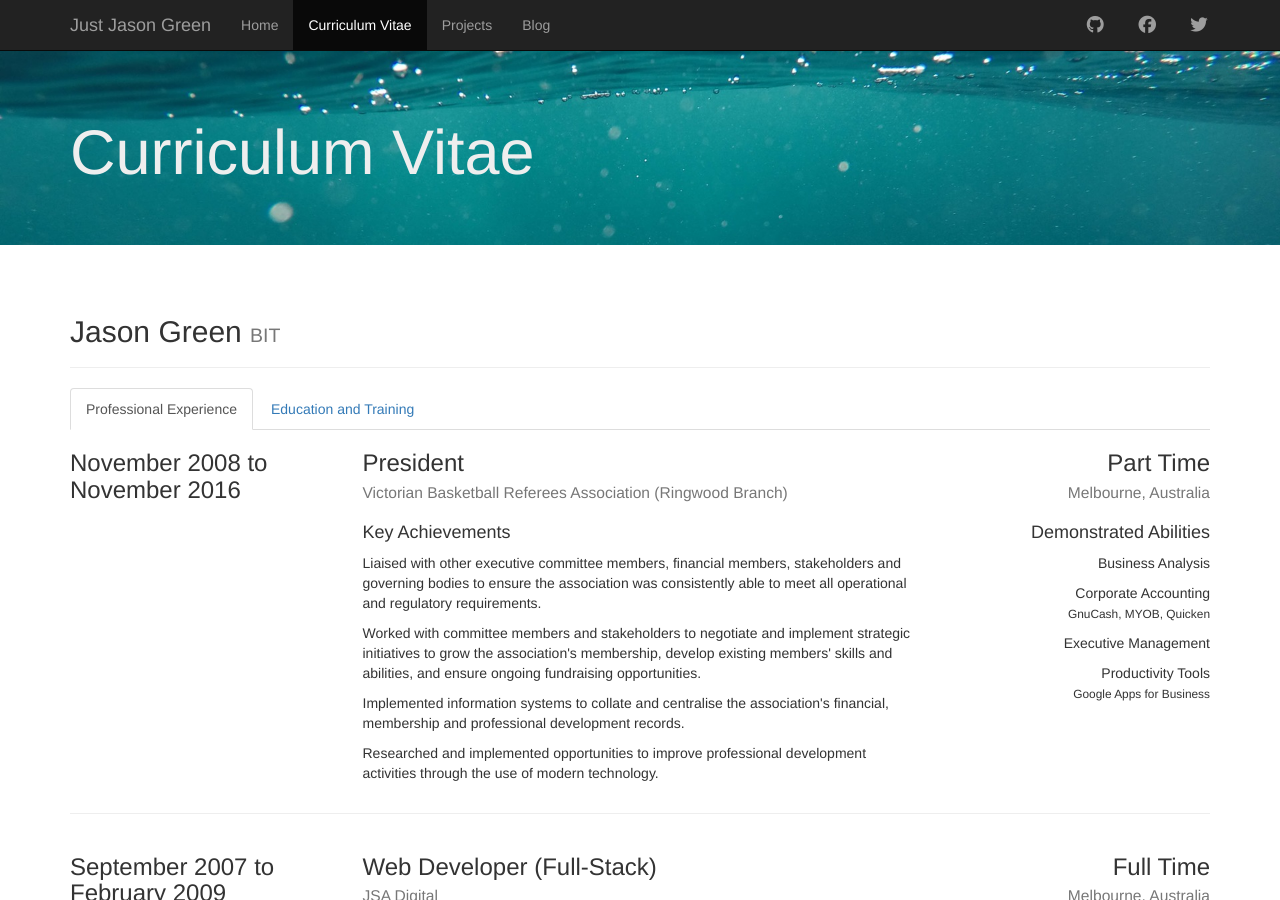
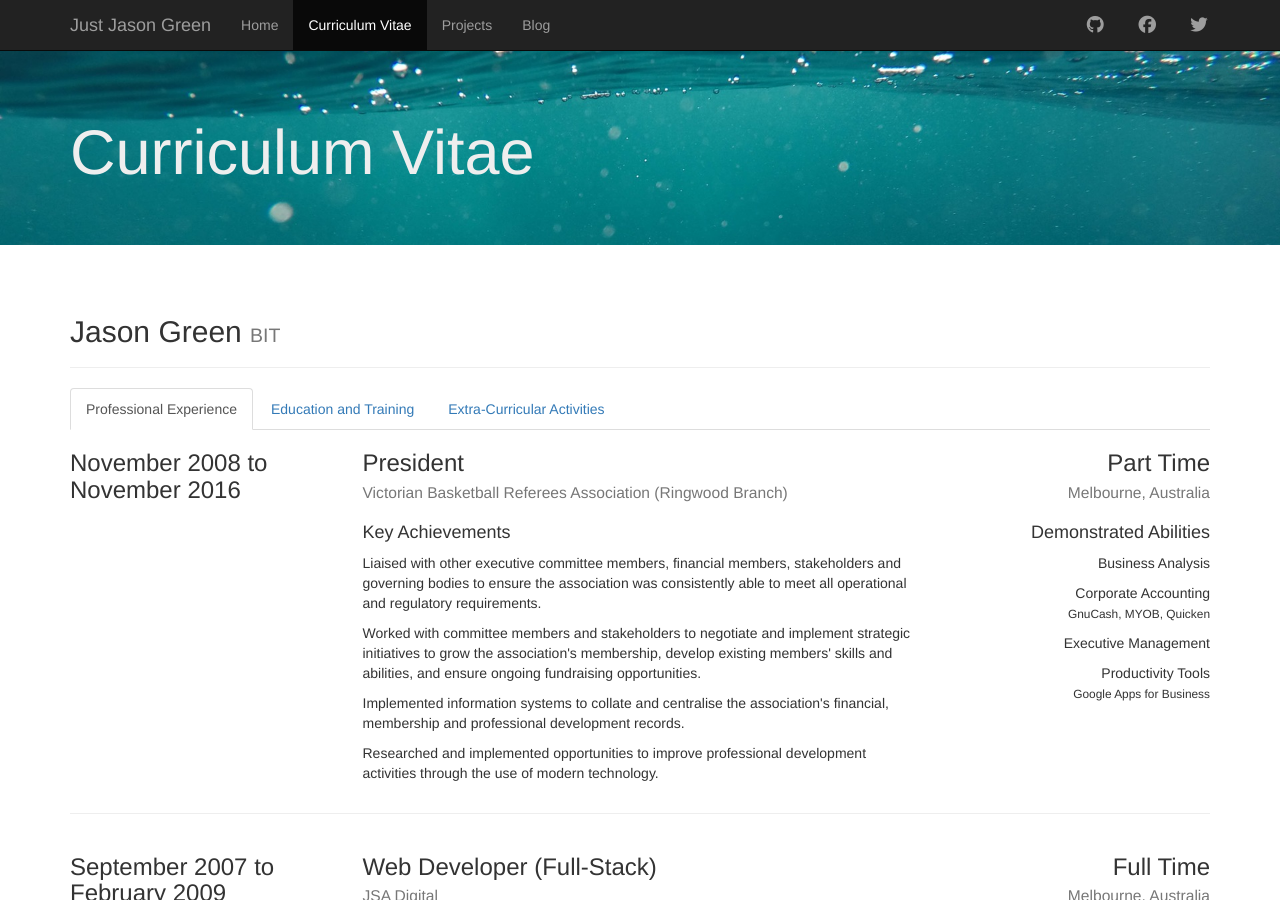
Before and after one commit to justjasongreen/justjasongreen.github.io, a Jekyll site: the page built from curriculum-vitae/index.html, in a window 1280 px wide and 900 px high. Built offline with Jekyll 4.4.1, drawn with Linux system fonts in a browser that asks for light colours; nearby versions of some CDN libraries.

Commit message:
Write Extra-Curricular Activities Section
Update curriculum-vitae/index.html to to add the 'Extra-Curricular Activities' section.

```diff
--- a/curriculum-vitae/index.html
+++ b/curriculum-vitae/index.html
@@ -7,9 +7,15 @@
     <h2>Jason Green <small>BIT</small></h2>
 </div>
 <div>
-    <ul class="nav nav-tabs" role="tablist">
+    <ul class="nav nav-tabs hidden-xs hidden-sm" role="tablist">
         <li role="presentation" class="active"><a href="#work" aria-controls="work" role="tab" data-toggle="tab">Professional Experience</a></li>
         <li role="presentation"><a href="#education" aria-controls="education" role="tab" data-toggle="tab">Education and Training</a></li>
+        <li role="presentation"><a href="#interests" aria-controls="interests" role="tab" data-toggle="tab">Extra-Curricular Activities</a></li>
+    </ul>
+    <ul class="nav nav-pills hidden-md hidden-lg" role="tablist">
+        <li role="presentation" class="active"><a href="#work" aria-controls="work" role="tab" data-toggle="tab">Professional Experience</a></li>
+        <li role="presentation"><a href="#education" aria-controls="education" role="tab" data-toggle="tab">Education and Training</a></li>
+        <li role="presentation"><a href="#interests" aria-controls="interests" role="tab" data-toggle="tab">Extra-Curricular Activities</a></li>
     </ul>
     <div class="tab-content">
         <div role="tabpanel" class="tab-pane fade in active" id="work">
@@ -646,5 +652,53 @@
                 </div>
             </div>
         </div>
+        <div role="tabpanel" class="tab-pane fade" id="interests">
+            <div class="row">
+                <div class="col-xs-3 text-center">
+                    <h3><i class="fa fa-camera-retro fa-fw fa-lg"></i></h3>
+                </div>
+                <div class="col-xs-9">
+                    <h3>Art</h3>
+                </div>
+            </div>
+            <div class="row">
+                <div class="col-xs-offset-3 col-xs-9">
+                    <p>After studying film-based photography as part of my VCE studies, I was selected to exhibit one of my folio pieces in the VCE Top Arts exhibition at the National Gallery of Victoria in 2000. This inspired me to continue indulging my passion for photography throughout my adult years, frequently building on my own success to assist with the education and development of other aspiring photographers through weekend workshops for senior secondary school students and amateur enthusiasts at a local photography studio.</p>
+                    <p>More recently, I was able to employ my digital photography skills in my own part-time business, assisting aspiring models with the development of their professional folios, whilst also selling my own High Dynamic Range (HDR) landscape and nature photography prints online.</p>
+                    <p>Today my interest in digital art has evolved beyond photography, with most of my current creative energy focused on exploring the boundless world of photo-realistic, computer generated (CG) art that has been opened up to the masses through the open-source 3D modelling software, Blender.</p>
+                </div>
+            </div>
+            <hr />
+            <div class="row">
+                <div class="col-xs-3 text-center">
+                    <h3><i class="fa fa-plane fa-fw fa-lg"></i></h3>
+                </div>
+                <div class="col-xs-9">
+                    <h3>Aviation</h3>
+                </div>
+            </div>
+            <div class="row">
+                <div class="col-xs-offset-3 col-xs-9">
+                    <p>Whilst completing my secondary school studies, I learned to fly light, fixed-wing aircraft, and was subsequently awarded an Australian Private Pilot's License (PPL) before I was even allowed to drive a car!</p>
+                    <p>I continued my flight training alongside my university studies, and went on to acquire an Australian Commercial Pilot's License (CPL), which allowed me to accrue several hundred hours experience as pilot-in-command of both aerial work and charter flights for a local operator.</p>
+                    <p>Although medical issues prevented me from pursuing ongoing flight training up to Air Transport Pilot's License (ATPL) level, my passion for aviation remains close to my heart and mind to this day.</p>
+                </div>
+            </div>
+            <hr />
+            <div class="row">
+                <div class="col-xs-3 text-center">
+                    <h3><i class="fa fa-soccer-ball-o fa-fw fa-lg"></i></h3>
+                </div>
+                <div class="col-xs-9">
+                    <h3>Basketball</h3>
+                </div>
+            </div>
+            <div class="row">
+                <div class="col-xs-offset-3 col-xs-9">
+                    <p>Having played basketball throughout my childhood years, refereeing was a natural first job for me at the age of fourteen. I have continued my involvement in officiating to this day, having worked my way up the hierarchy to referee basketball at the elite Victorian state junior championship (VJBL) and state senior championship (BigV) levels.</p>
+                    <p>My involvement in officiating does not cease when the final siren sounds: off the court, I have been actively involved in the management and development of referees at all levels of the game through my roles as President of my local referees association, as a referee supervisor for state junior championship competitions, and as a referee coach at local domestic competitions.</p>
+                </div>
+            </div>
+        </div>
     </div>
 </div>
```
